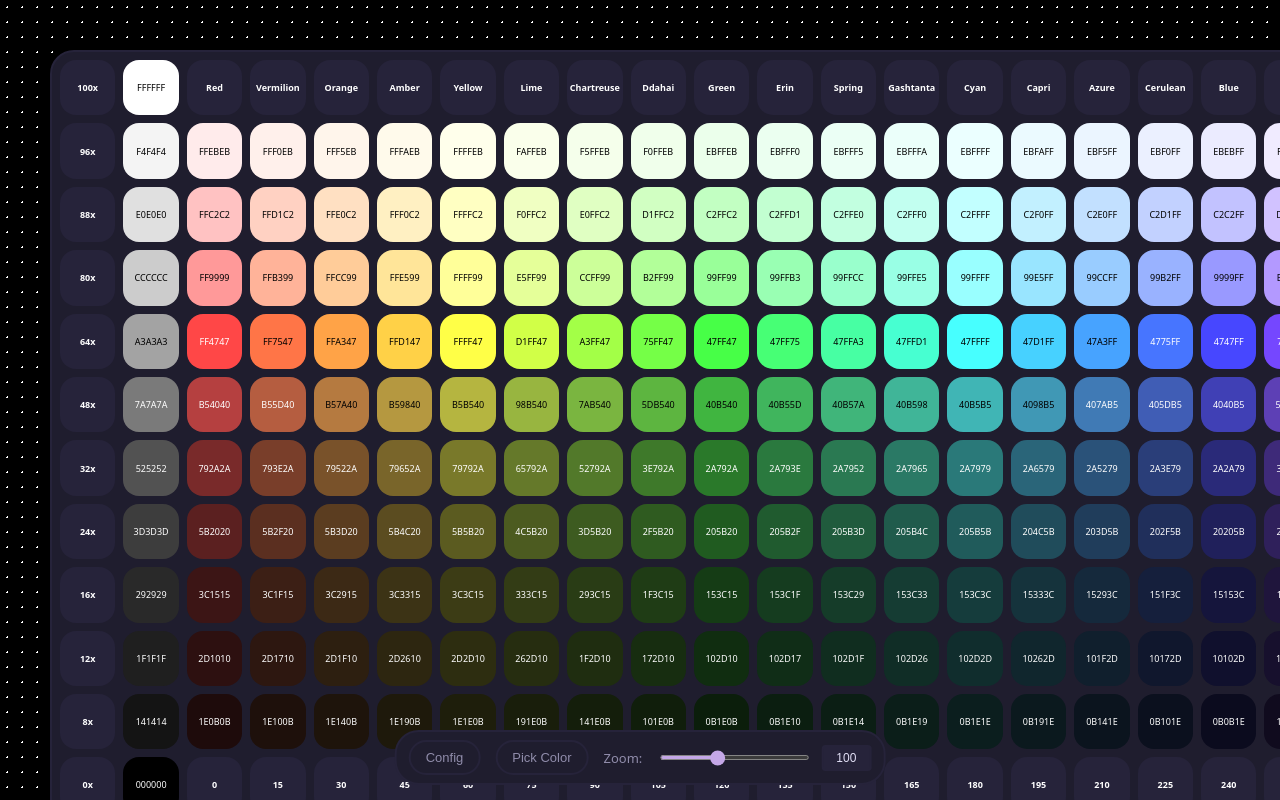
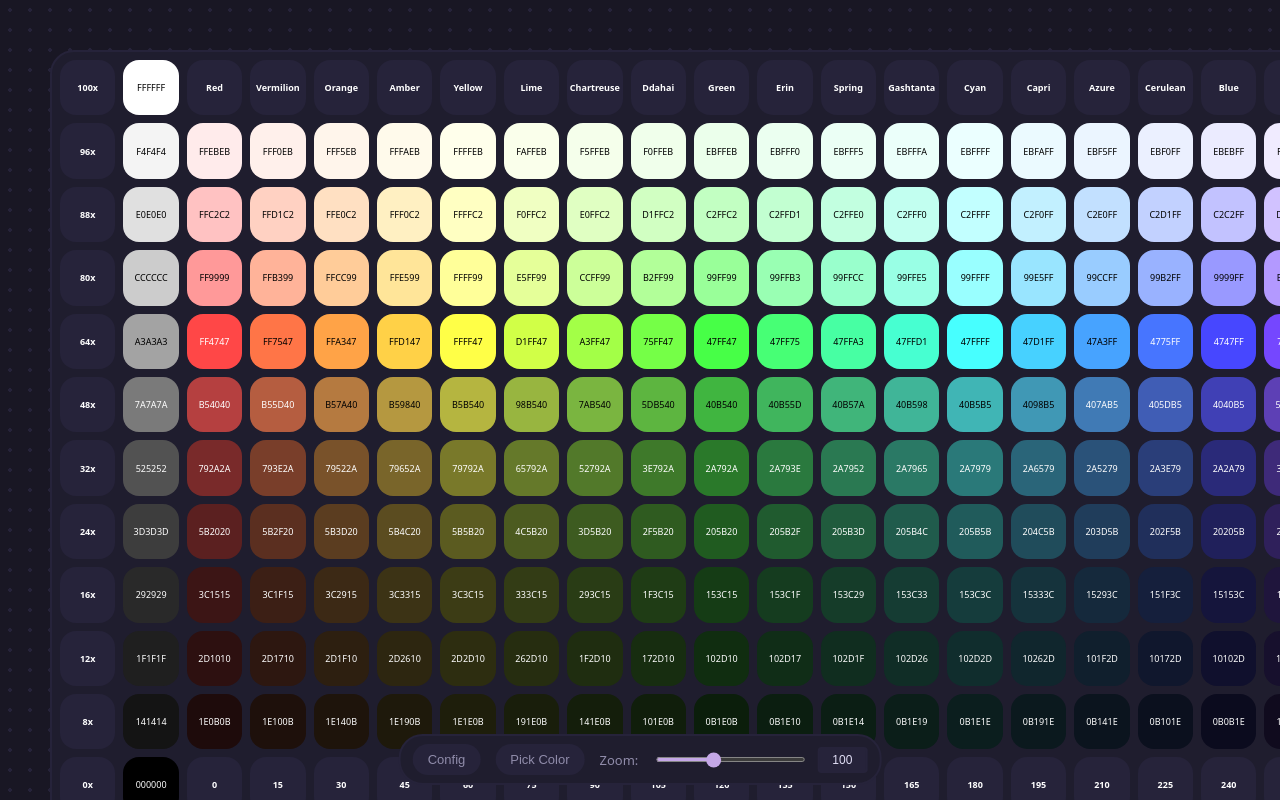
Before and after one commit to PopCat19/minimalist-palette-web, a plain HTML site: page project-palette.html in a window 1280 px wide. Drawn offline with nearby package versions, Linux system fonts and the light colour scheme.

Commit message:
rosepine

```diff
--- a/palette.css
+++ b/palette.css
@@ -132,13 +132,13 @@ body {
     overflow: hidden;
     position: relative;
     cursor: grab;
-    background-color: #000000; /* Black background */
+    background-color: var(--bg-color); /* Rose Pine Base background */
     /* Added radial-gradient dot pattern */
     background-image: radial-gradient(
-        #ffffff 1px,
-        transparent 1px
-    ); /* White dots on black background */
-    background-size: 15px 15px; /* Spacing of the dots */
+        var(--border-color) 2px,
+        transparent 2px
+    ); /* Overlay-colored thicker dots */
+    background-size: 20px 20px; /* Spacing of the dots */
 }
 #canvas-viewport.grabbing {
     cursor: grabbing;
@@ -242,9 +242,9 @@ body {
 #config-toggle-button {
     /* Removed position: fixed, bottom, left, transform, z-index */
     /* Keep appearance styles */
-    background-color: var(--surface-color-1);
+    background-color: var(--surface-color-2);
     color: var(--text-color-muted);
-    border: 2px solid var(--border-color);
+    border: none;
     border-radius: var(--border-radius);
     padding: var(--config-button-padding);
     font-size: var(--config-button-font-size);
@@ -262,7 +262,7 @@ body {
 #config-toggle-button.active {
     background-color: var(--accent-color);
     color: var(--surface-color-1); /* Dark text on light accent color */
-    border: 2px solid var(--accent-color);
+    border: none;
 }
 
 /* --- Config Modal --- */
@@ -396,8 +396,8 @@ body {
     /* Base styles, specific overrides below */
     cursor: pointer;
     border-radius: var(--border-radius-small);
-    border: 2px solid var(--border-color);
-    background-color: var(--button-color);
+    border: none;
+    background-color: var(--surface-color-2);
     color: var(--button-text-color);
     padding: var(--update-button-padding); /* Use a common button padding */
     font-size: var(--button-font-size);
@@ -410,7 +410,7 @@ body {
 }
 .control-button:focus-visible {
     outline: none;
-    background-color: var(--button-hover-color);
+    background-color: var(--surface-color-2);
 }
 
 #interpolation-controls,
@@ -514,7 +514,7 @@ input[type="number"]:focus-visible {
     /* Specific styles for the main update button */
     background-color: var(--accent-color);
     color: var(--surface-color-1); /* Dark text on light accent color */
-    border: 2px solid var(--accent-color);
+    border: none;
     padding: var(--update-button-padding);
     border-radius: var(--border-radius-small);
     cursor: pointer;
@@ -740,7 +740,7 @@ input[type="number"]:focus-visible {
 .reset-button {
     background-color: #eb6f92; /* Rose Pine Love */
     color: var(--surface-color-1); /* Dark text on light danger color */
-    border: 2px solid #eb6f92;
+    border: none;
 }
 .reset-button:hover {
     background-color: #eb6f9280; /* Love with opacity */
@@ -845,7 +845,7 @@ input[type="number"]:focus-visible {
     /* Inherits .control-button styles */
     background-color: var(--accent-color);
     color: var(--surface-color-1); /* Dark text on light accent color */
-    border: 2px solid var(--accent-color);
+    border: none;
     padding: 0.4rem 1rem; /* Slightly smaller padding */
     font-size: 1.3rem; /* Slightly smaller font */
     flex-shrink: 0; /* Prevent shrinking */
@@ -963,6 +963,7 @@ input[type="number"]:focus-visible {
     padding: 0.4rem 0.8rem; /* Smaller padding */
     font-size: 1.1rem;
     flex-shrink: 0;
+    border: none;
 }
 
 /* --- NEW: Color Picker Resize Handle --- */
@@ -982,9 +983,9 @@ input[type="number"]:focus-visible {
 /* --- NEW: Style for Color Picker Toggle Button --- */
 #color-pick-toggle-button {
     /* Inherit base styles from #config-toggle-button */
-    background-color: var(--surface-color-1);
+    background-color: var(--surface-color-2);
     color: var(--text-color-muted);
-    border: 2px solid var(--border-color);
+    border: none;
     border-radius: var(--border-radius);
     padding: var(--config-button-padding);
     font-size: var(--config-button-font-size);
@@ -1004,7 +1005,7 @@ input[type="number"]:focus-visible {
         --accent-color
     ); /* Use accent color like config button */
     color: var(--surface-color-1); /* Dark text on light accent color */
-    border: 2px solid var(--accent-color);
+    border: none;
 }
 
 /* --- NEW: Cursor change when color picking --- */
```
